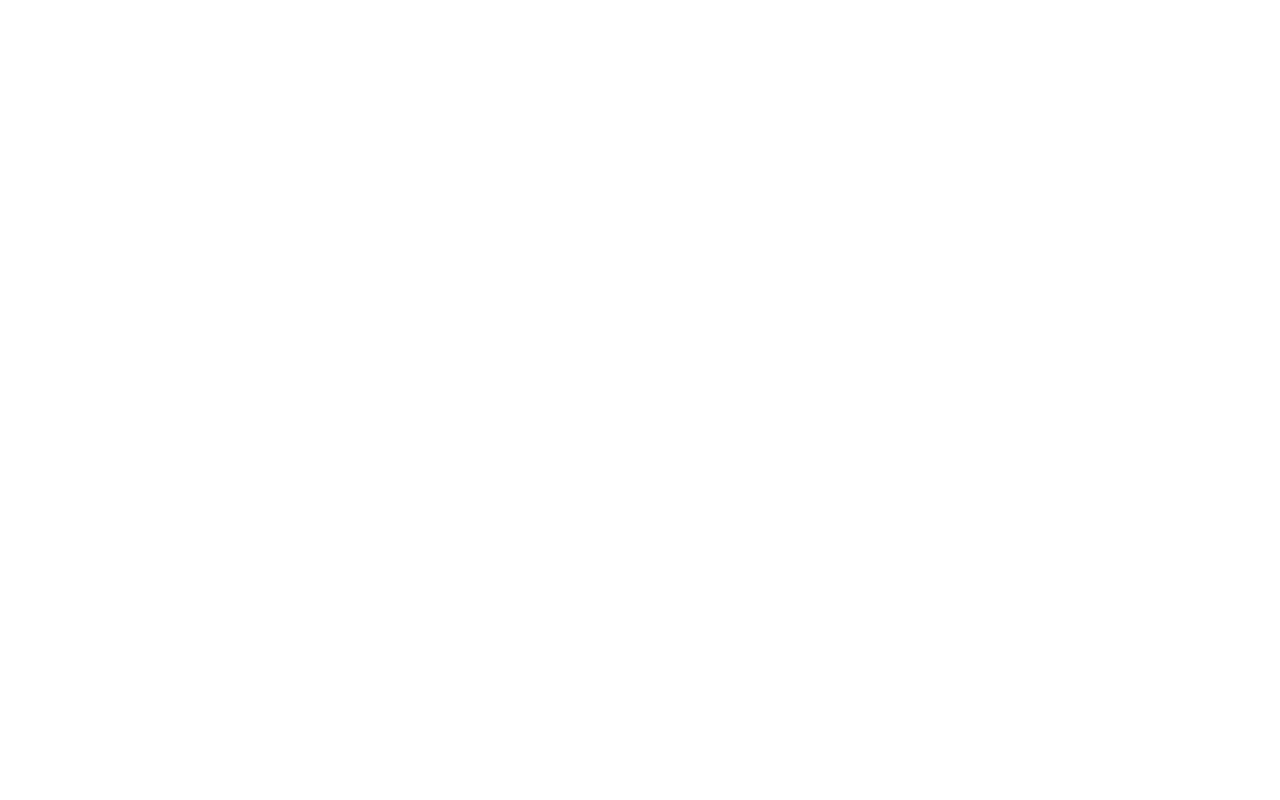
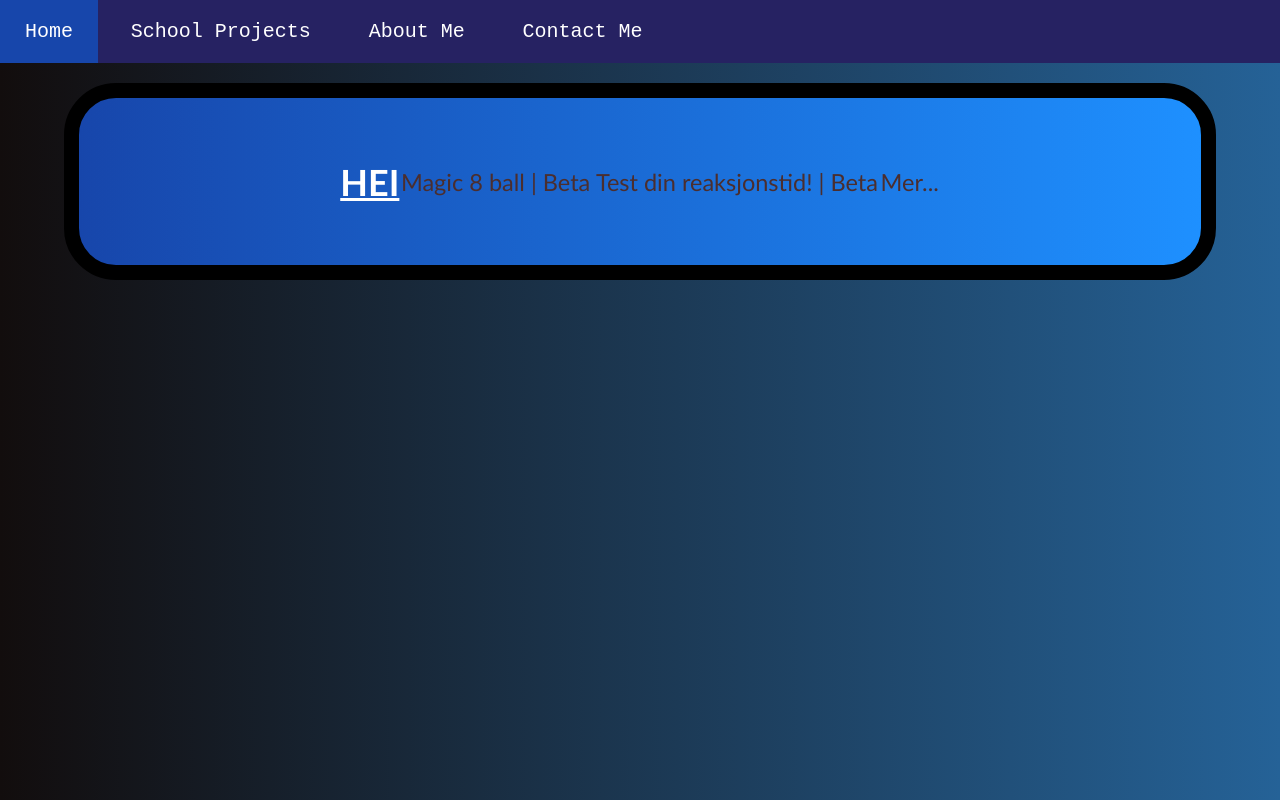
Before and after one commit to Alexmour0907/Alexmour0907.github.io, a plain HTML site: page ProsjektOversikt/mer-generell/mer-generell.html in a window 1280 px wide. Drawn offline with Linux system fonts and the light colour scheme.

Commit message:
små endringer

```diff
--- a/ProsjektOversikt/mer-generell/mer-generell.css
+++ b/ProsjektOversikt/mer-generell/mer-generell.css
@@ -100,15 +100,15 @@ ul li:hover ul.dropdown {
 }
 
 .boks {
-    width: 35%;
+    width: 90%;
+    height: 90%;
     border: 15px solid rgb(0, 0, 0);
     background: linear-gradient(90deg, #1746ab, #1e90ff); /* Beholder gradient bakgrunn */
     padding: 50px;
     margin: 20px;
     border-radius: 4rem;
     display: flex;
-    flex-direction: column;
-    justify-content: space-around;
+    justify-content: center;
     align-items: center;
     box-sizing: border-box; /* Sørger for at padding og ramme er inkludert i elementets totale størrelse */
     word-wrap: break-word; /* Bryter lange ord slik at de holder seg innenfor boksen */
--- a/ProsjektOversikt/mer-generell/mer-generell.html
+++ b/ProsjektOversikt/mer-generell/mer-generell.html
@@ -4,8 +4,35 @@
     <meta charset="UTF-8">
     <meta name="viewport" content="width=device-width, initial-scale=1.0">
     <title>Mer/Generell</title>
+    <link rel="stylesheet" href="mer-generell.css">
 </head>
 <body>
+    <div class="grid-container">
 
+        <div class="item1">
+            <ul>
+                <li><a href="/index.html">Home</a></li>
+                <li>
+                    <a href="#">School Projects </a>
+                    <ul class="dropdown">
+                        <li><a href="/ProsjektOversikt/mineprosjekter.html">All Projects</a></li>
+                        <li><a href="/Engelsk/engelsk.html">Singapore (Eng)</a></li>
+                        <li><a href="/Bildegalleri/bildegalleri.html">Pers. Bildegalleri</a></li>
+                        <li><a href="/Magic_8_ball/magic_8_ball.html">Magic 8 Ball</a></li>
+                    </ul>
+                </li>
+                <li><a href="#">About Me</a></li>
+                <li><a href="#">Contact Me</a></li>
+            </ul>
+        </div>
+        <div class="item3">
+           <div class="boks">
+                <h1>HEI</h1>
+                <p><a href="/Magic_8_ball/magic_8_ball.html">Magic 8 ball | Beta</a></p>
+                <p><a href="/reaksjon_test_spill/reaksjon.html">Test din reaksjonstid! | Beta</a></p>
+                <p><a href="/ProsjektOversikt/mer-generell/mer-generell.html">Mer...</a></p>
+           </div>
+        </div>
+    <div>
 </body>
 </html>
```
Also changed, not shown: ProsjektOversikt/mineprosjekter.html (+1 -1 lines).
